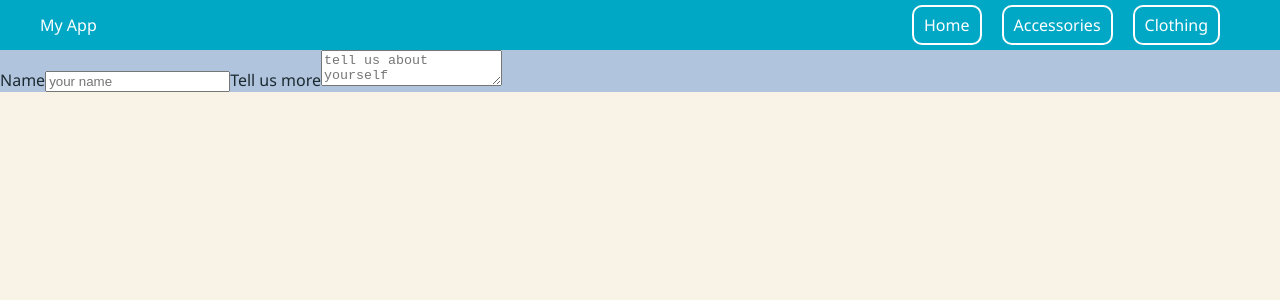
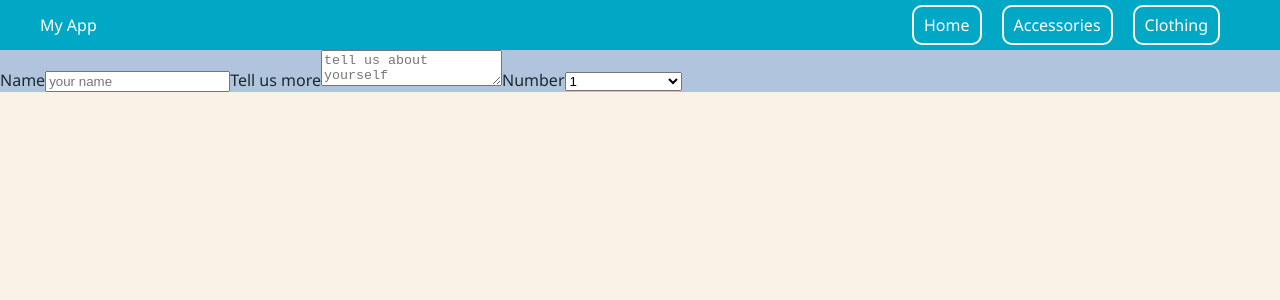
Before and after one commit to jenna-graham/react-template, a React app: page / in a window 1280 px wide. Shown: the top 300 px of the page. Built offline with nearby package versions, Linux system fonts and the light colour scheme.

Commit message:
select box

```diff
--- a/src/components/FormControls/FormControls.jsx
+++ b/src/components/FormControls/FormControls.jsx
@@ -11,7 +11,6 @@ function FormControl({ label, children }) {
     </label>
   );
 }
-
 export function InputControl({ label, ...rest }) {
   return (
     <FormControl label={label}>
@@ -26,3 +25,18 @@ export function TextAreaControl({ label, ...rest }) {
     </FormControl>
   );
 }
+export function SelectControl({
+  label,
+  children,
+  placeholder,
+  ...rest
+}) {
+  return (
+    <FormControl label={label}>
+      <select {...rest}>
+        {placeholder && <option disabled>{placeholder}</option>}
+        {children}
+      </select>
+    </FormControl>
+  )
+}
--- a/src/components/Home/Home.jsx
+++ b/src/components/Home/Home.jsx
@@ -1,5 +1,5 @@
 import styles from './Home.css';
-import { InputControl, TextAreaControl } from '../FormControls/FormControls';
+import { InputControl, TextAreaControl, SelectControl } from '../FormControls/FormControls';
 
 export default function Home() {
   return <div className={styles.Home}>
@@ -15,6 +15,16 @@ export default function Home() {
         name="bio"
         placeholder="tell us about yourself"
       />
+
+      <SelectControl
+        label="Number"
+        required
+        name="number"
+        placeholder="select a number">
+        <option value="1">1</option>
+        <option value="2">2</option>
+        <option value="3">3</option>
+      </SelectControl>
     </form>
 
   </div>;
```
Also changed, not shown: .eslintrc.json.
